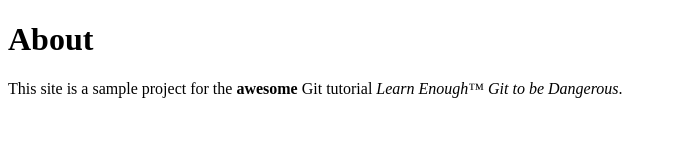
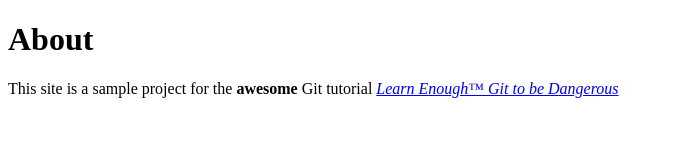
Before and after one commit to rolandnguyen25/website, a plain HTML site: page about.html in a window 1280 px wide. Shown: the whole page, without its empty margins (0-677 px from the left). Drawn offline with Linux system fonts and the light colour scheme.

Commit message:
Add link to tutorial title

```diff
--- a/about.html
+++ b/about.html
@@ -6,7 +6,7 @@
   <body>
     <h1>About</h1>
     <p>
-      This site is a sample project for the <strong>awesome</strong> Git tutorial <em>Learn Enough™ Git to be Dangerous</em>.
+      This site is a sample project for the <strong>awesome</strong> Git tutorial <a href="http://learnenough.com/git-tutorial"> <em>Learn Enough™ Git to be Dangerous</em>
     </p>
   </body>
 </html>
```
